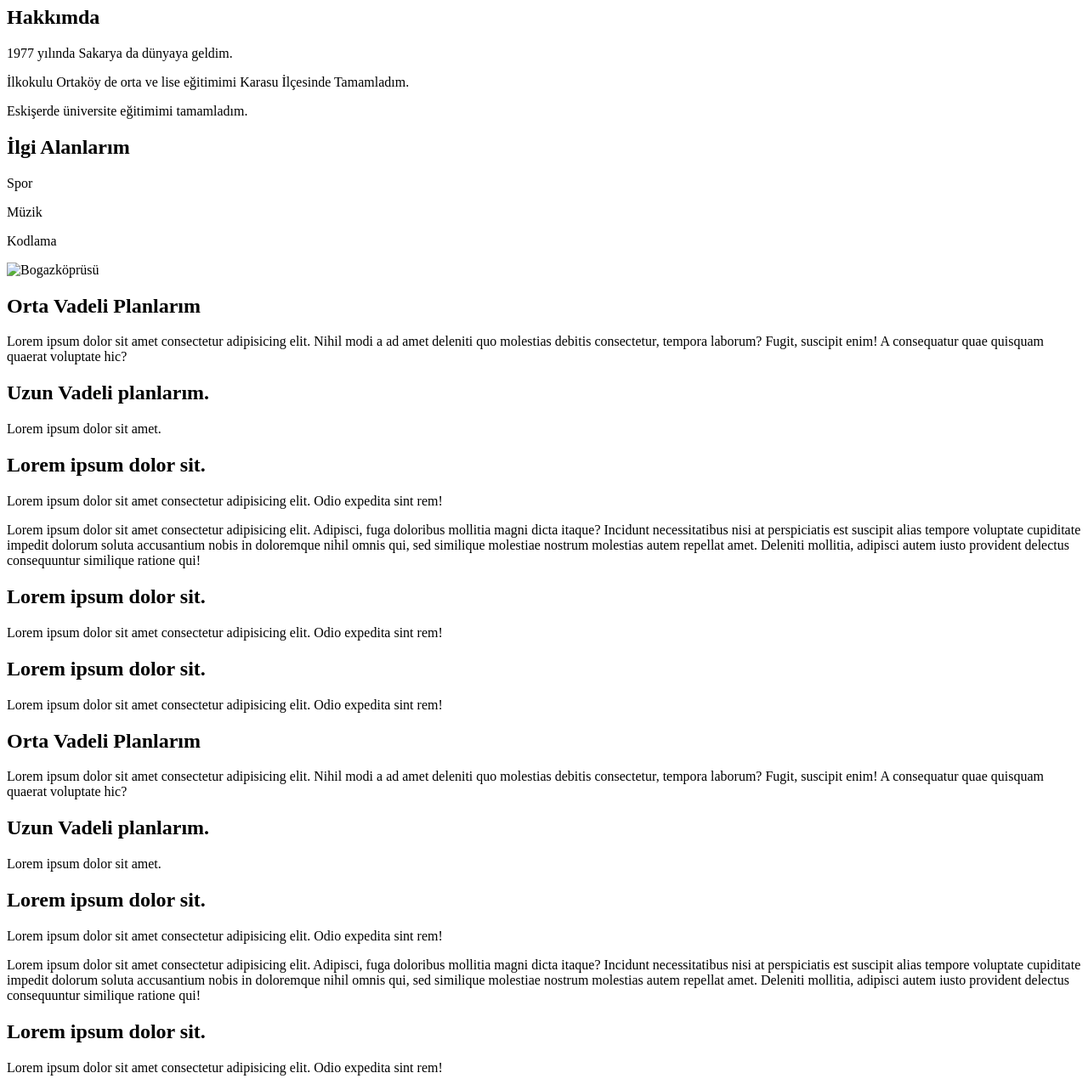
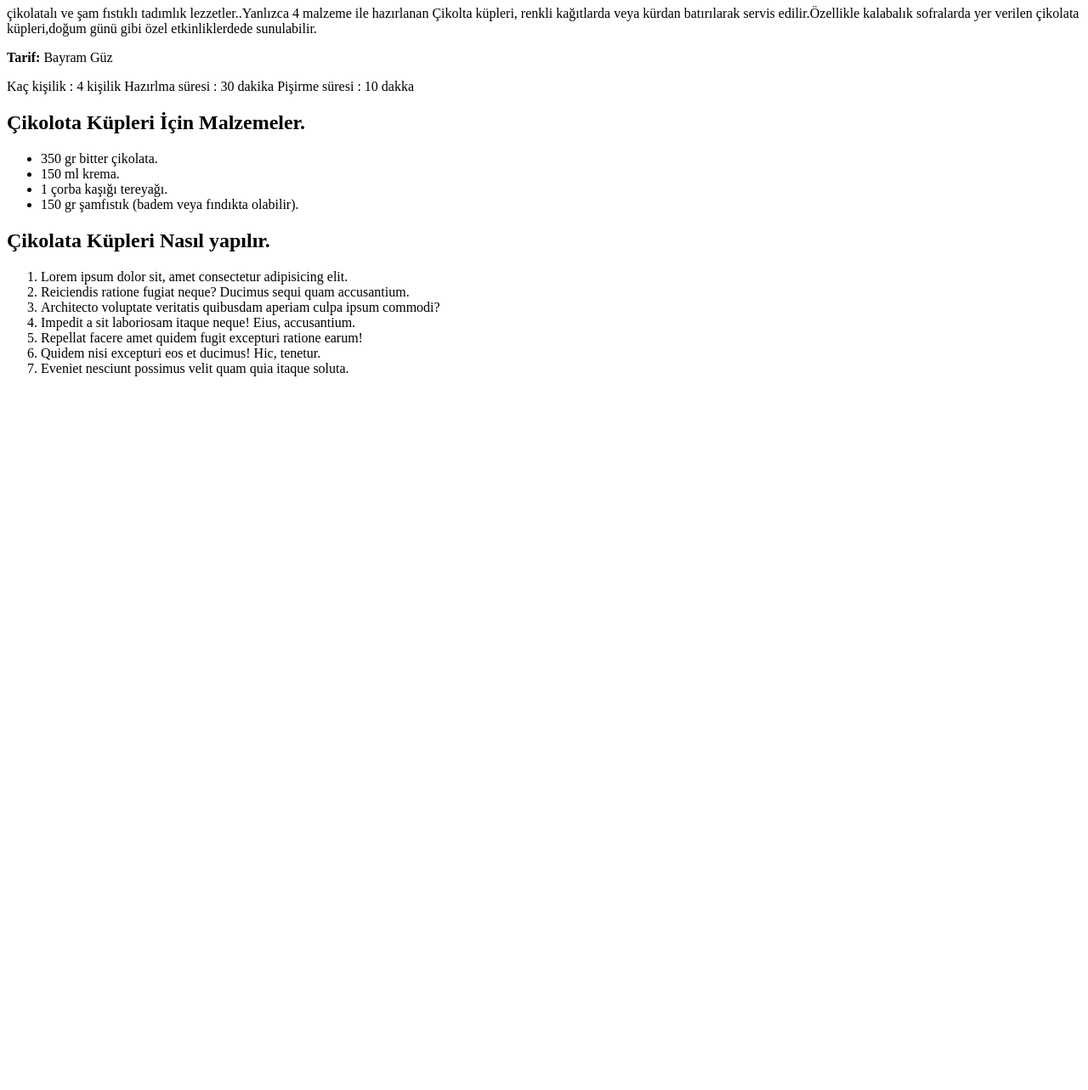
Before and after one commit to guzbayram/deneme, a plain HTML site: page index.html in a window 1280 px wide. Shown: the part 73-1356 px from the top of the page at 85% size. After the commit the page ends 800 px from the top, so only its background shows below. Drawn offline with Linux system fonts and the light colour scheme.

Commit message:
Add files via upload

```diff
--- a/index.html
+++ b/index.html
@@ -1,60 +1,52 @@
 <!DOCTYPE html>
-<html lang="en">
+<html lang="tr">
 <head>
     <meta charset="UTF-8">
     <meta http-equiv="X-UA-Compatible" content="IE=edge">
     <meta name="viewport" content="width=device-width, initial-scale=1.0">
-    <title>Document</title>
-
+    <title>Pasta Tarifi</title>
 </head>
 <body>
-    <h1>Bayram Güz</h1>
-    <h2>Hakkımda</h2>
-    <p>1977 yılında Sakarya da dünyaya geldim. </p>
-    <p>İlkokulu Ortaköy de orta ve lise eğitimimi Karasu İlçesinde Tamamladım.</p>
-    <p>Eskişerde üniversite eğitimimi tamamladım.</p>
-    <h2>İlgi Alanlarım</h2>
-    <p>Spor</p>
-    <p>Müzik</p>
-    <p>Kodlama </p>
-    <img src="bogazkoprusu.jpg" alt="Bogazköprüsü" width="333" height="155"/>
-
-    <h2>Orta Vadeli Planlarım</h2>
-    <p>Lorem ipsum dolor sit amet consectetur adipisicing elit. Nihil modi a ad amet deleniti quo molestias debitis consectetur, tempora laborum? Fugit, suscipit enim! A consequatur quae quisquam
-         quaerat voluptate hic?</p>
-    <h2>Uzun Vadeli planlarım.</h2>
-    <p>Lorem ipsum dolor sit amet.</p>
-    <h2>Lorem ipsum dolor sit.</h2>
-    <p>Lorem ipsum dolor sit amet consectetur adipisicing elit. Odio expedita sint rem!</p>
-    <p>Lorem ipsum dolor sit amet consectetur adipisicing elit. Adipisci, fuga doloribus
-         mollitia magni dicta itaque? Incidunt necessitatibus nisi
-          at perspiciatis est suscipit alias tempore voluptate cupiditate
-          impedit dolorum soluta accusantium nobis in doloremque nihil omnis qui,
-           sed similique molestiae nostrum molestias autem repellat amet. Deleniti mollitia,
-           adipisci autem iusto provident delectus consequuntur similique ratione qui!</p>
-    <h2>Lorem ipsum dolor sit.</h2>
-    <p>Lorem ipsum dolor sit amet consectetur adipisicing elit. Odio expedita sint rem!</p>
-    <h2>Lorem ipsum dolor sit.</h2>
-    <p>Lorem ipsum dolor sit amet consectetur adipisicing elit. Odio expedita sint rem!</p>
-    <h2>Orta Vadeli Planlarım</h2>
-    <p>Lorem ipsum dolor sit amet consectetur adipisicing elit. Nihil modi a ad amet deleniti quo molestias debitis consectetur, tempora laborum? Fugit, suscipit enim! A consequatur quae quisquam
-         quaerat voluptate hic?</p>
-    <h2>Uzun Vadeli planlarım.</h2>
-    <p>Lorem ipsum dolor sit amet.</p>
-    <h2>Lorem ipsum dolor sit.</h2>
-    <p>Lorem ipsum dolor sit amet consectetur adipisicing elit. Odio expedita sint rem!</p>
-    <p>Lorem ipsum dolor sit amet consectetur adipisicing elit. Adipisci, fuga doloribus
-         mollitia magni dicta itaque? Incidunt necessitatibus nisi
-          at perspiciatis est suscipit alias tempore voluptate cupiditate
-          impedit dolorum soluta accusantium nobis in doloremque nihil omnis qui,
-           sed similique molestiae nostrum molestias autem repellat amet. Deleniti mollitia,
-           adipisci autem iusto provident delectus consequuntur similique ratione qui!</p>
-    <h2>Lorem ipsum dolor sit.</h2>
-    <p>Lorem ipsum dolor sit amet consectetur adipisicing elit. Odio expedita sint rem!</p>
-    <h2>Lorem ipsum dolor sit.</h2>
-    <p>Lorem ipsum dolor sit amet consectetur adipisicing elit. Odio expedita sint rem!</p>
-    <p>Lorem ipsum dolor sit fffff amet consectetur adipisicing elit. Odio expedita sint rem!</p>
-    <h2>Degişti.</h2>
-
+    <!-- header  -->
+    <header>
+        <h1>
+            .....Çikolata Küpleri...
+        </h1>
+        <p>
+            çikolatalı ve şam fıstıklı tadımlık lezzetler..Yanlızca 4 malzeme ile hazırlanan Çikolta küpleri, renkli kağıtlarda veya kürdan batırılarak servis edilir.Özellikle kalabalık sofralarda yer verilen çikolata küpleri,doğum günü gibi özel etkinliklerdede sunulabilir.
+        </p>
+        <p>
+            <strong>Tarif:</strong> Bayram Güz
+        </p>
+    </header>
+    <!-- section  -->
+    <section>
+        <p>
+            Kaç kişilik : 4 kişilik  Hazırlma süresi : 30 dakika  Pişirme süresi : 10 dakka
+        </p>
+        <h2>
+            Çikolota Küpleri İçin Malzemeler.
+        </h2>
+        <ul>
+            <li>350 gr bitter çikolata.</li>
+            <li>150 ml krema.</li>
+            <li>1 çorba kaşığı tereyağı.</li>
+            <li>150 gr şamfıstık (badem veya fındıkta olabilir).</li>
+        </ul>
+        <h2>
+            Çikolata Küpleri Nasıl yapılır.
+        </h2>
+        <ol>
+            <li>Lorem ipsum dolor sit, amet consectetur adipisicing elit.</li>
+            <li>Reiciendis ratione fugiat neque? Ducimus sequi quam accusantium.</li>
+            <li>Architecto voluptate veritatis quibusdam aperiam culpa ipsum commodi?</li>
+            <li>Impedit a sit laboriosam itaque neque! Eius, accusantium.</li>
+            <li>Repellat facere amet quidem fugit excepturi ratione earum!</li>
+            <li>Quidem nisi excepturi eos et ducimus! Hic, tenetur.</li>
+            <li>Eveniet nesciunt possimus velit quam quia itaque soluta.</li>
+        </ol>
+    </section>
+    <!-- Arcticils  -->
+    <!-- foooter  -->
 </body>
 </html>
```
